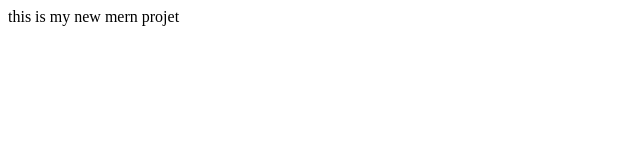
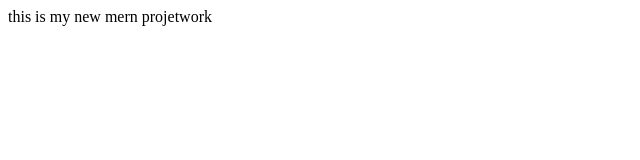
Before and after one commit to Rishi433/Repo2, a plain HTML site: page index.html in a window 1280 px wide. Shown: the full height of the page, 0-640 px from the left. Drawn offline with Linux system fonts and the light colour scheme.

Commit message:
2nd commit

```diff
--- a/index.html
+++ b/index.html
@@ -6,6 +6,6 @@
     <title>Document</title>
 </head>
 <body>
-    this is my new mern projet
+    this is my new mern projetwork
 </body>
 </html>
```
